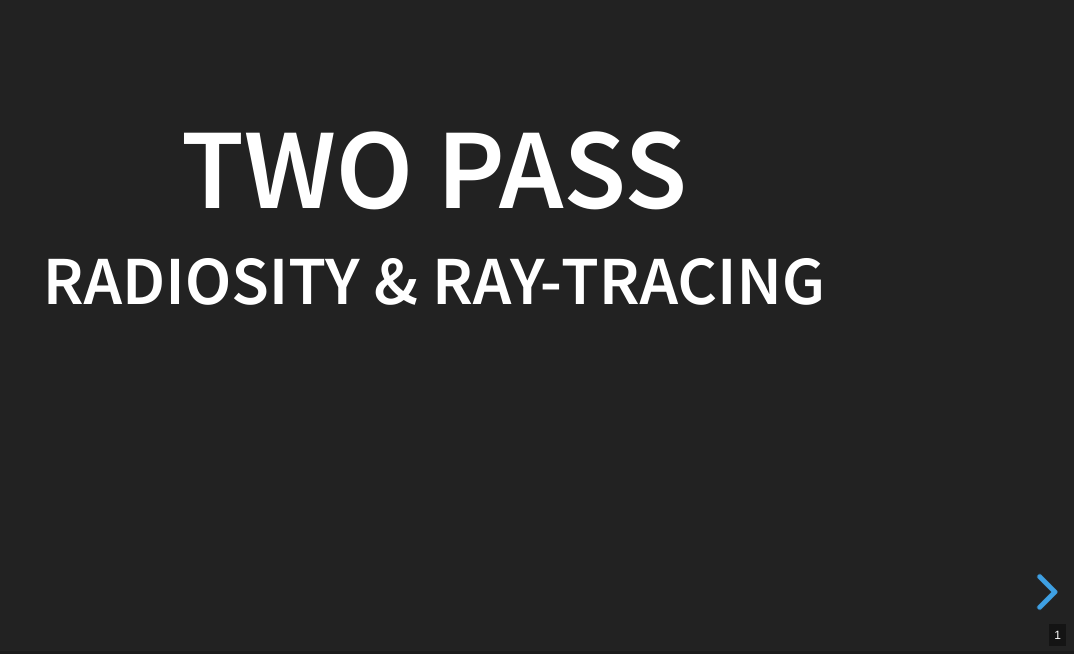
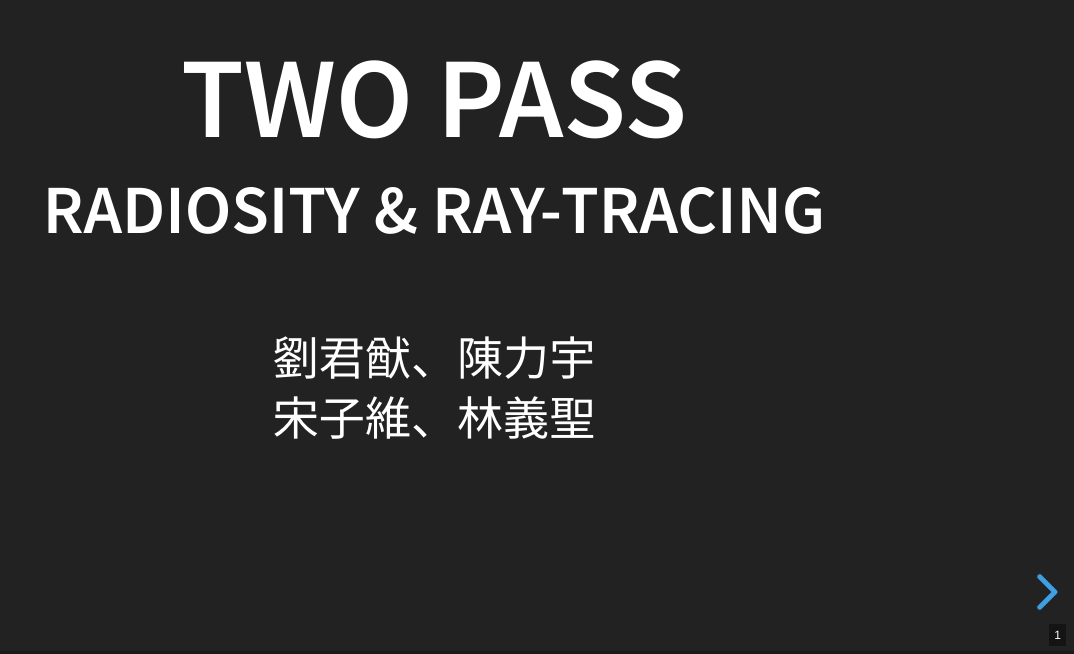
Before and after one commit to yistLin/python-two-pass, a website: page docs/index.html in a window 1280 px wide. Shown: the part 146-800 px from the top of the page, without its empty margins (206-1280 px from the left). Drawn offline with Linux system fonts and the light colour scheme.

Commit message:
our names

```diff
--- a/docs/index.html
+++ b/docs/index.html
@@ -29,6 +29,7 @@
                         Two Pass<br>
                         <small>Radiosity &amp; Ray-Tracing</small>
                     </h1>
+                    <p>劉君猷、陳力宇<br>宋子維、林義聖</p>
                 </section>
                 <section>
                     <figure>
```
